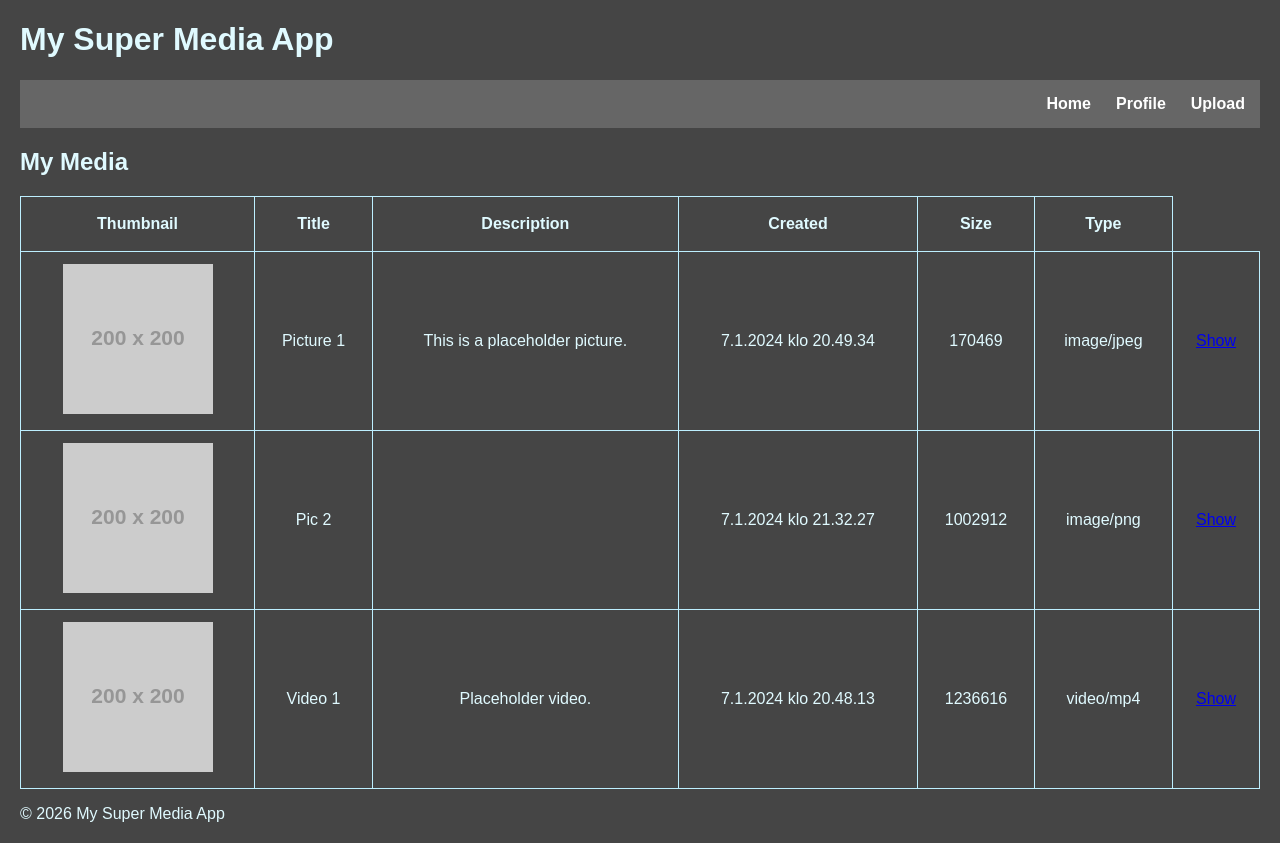
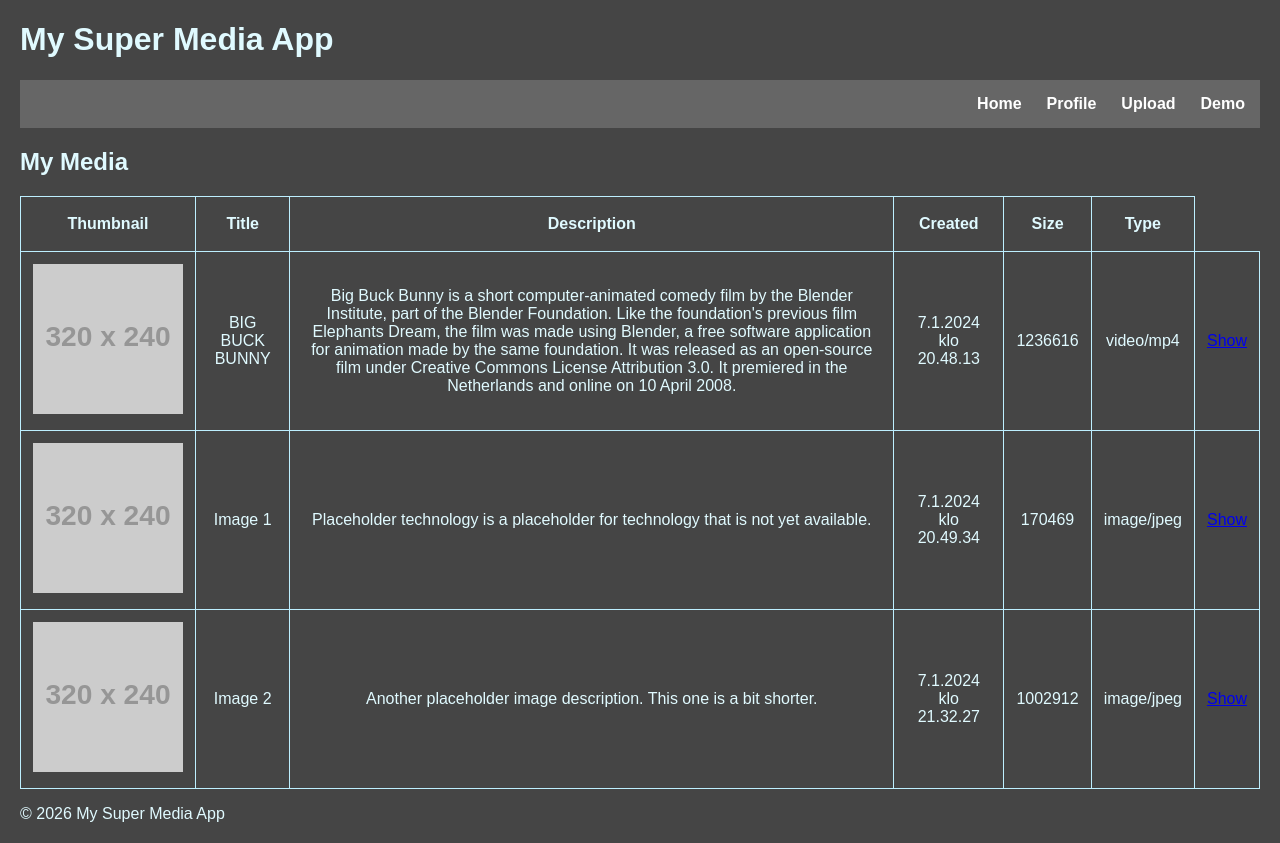
Before and after one commit to Unzila001/Week4-React, a React (Vite) app: page / in a window 1280 px wide. Built offline with nearby package versions, Linux system fonts and the light colour scheme.

Commit message:
Complete Hooks Lab 1 - Fetch JSON data using useEffect

```diff
--- /dev/null
+++ b/public/test.json
@@ -0,0 +1,35 @@
+[
+  {
+    "media_id": 1,
+    "user_id": 1,
+    "filename": "http://distribution.bbb3d.renderfarming.net/video/mp4/bbb_sunflower_1080p_60fps_normal.mp4",
+    "thumbnail": "http://placehold.co/320/240/png",
+    "filesize": 1236616,
+    "media_type": "video/mp4",
+    "title": "BIG BUCK BUNNY",
+    "description": "Big Buck Bunny is a short computer-animated comedy film by the Blender Institute, part of the Blender Foundation. Like the foundation's previous film Elephants Dream, the film was made using Blender, a free software application for animation made by the same foundation. It was released as an open-source film under Creative Commons License Attribution 3.0. It premiered in the Netherlands and online on 10 April 2008.",
+    "created_at": "2024-01-07T20:48:13.000Z"
+  },
+  {
+    "media_id": 2,
+    "user_id": 1,
+    "filename": "https://placehold.co/1200x800/CCCCCC/FFFFFF/png",
+    "thumbnail": "https://placehold.co/320x240/CCCCCC/FFFFFF/png",
+    "filesize": 170469,
+    "media_type": "image/jpeg",
+    "title": "Image 1",
+    "description": "Placeholder technology is a placeholder for technology that is not yet available.",
+    "created_at": "2024-01-07T20:49:34.000Z"
+  },
+  {
+    "media_id": 3,
+    "user_id": 2,
+    "filename": "https://placehold.co/800x600/22FF44/FFFFFF/png",
+    "thumbnail": "https://placehold.co/320x240/22FF44/FFFFFF/png",
+    "filesize": 1002912,
+    "media_type": "image/jpeg",
+    "title": "Image 2",
+    "description": "Another placeholder image description. This one is a bit shorter.",
+    "created_at": "2024-01-07T21:32:27.000Z"
+  }
+]
--- a/src/App.jsx
+++ b/src/App.jsx
@@ -6,6 +6,7 @@ import Home from './views/Home';
 import Profile from './views/Profile';
 import Upload from './views/Upload';
 import Single from './views/Single';
+import Demo from './views/Demo';
 
 const App = () => {
   return (
@@ -16,6 +17,7 @@ const App = () => {
           <Route path="/profile" element={<Profile />} />
           <Route path="/upload" element={<Upload />} />
           <Route path="/single" element={<Single />} />
+          <Route path="/demo" element={<Demo />} />
         </Route>
       </Routes>
     </BrowserRouter>
--- a/src/components/Layout.jsx
+++ b/src/components/Layout.jsx
@@ -17,6 +17,9 @@ const Layout = () => {
           <li>
             <Link to="/upload">Upload</Link>
           </li>
+          <li>
+            <Link to="/demo">Demo</Link>
+          </li>
         </ul>
       </nav>
 
--- /dev/null
+++ b/src/utils/fetchData.js
@@ -0,0 +1,23 @@
+/**
+ * Fetches data from a given URL using the Fetch API.
+ *
+ * @async
+ * @param {string} url - the url to fetch data from
+ * @param {object} options - fetch options
+ * @return {Promise<object>} - the fetched data as a JS object
+ */
+const fetchData = async (url, options = {}) => {
+  // console.log('fetching data from url: ', url);
+  const response = await fetch(url, options);
+  const json = await response.json();
+  if (!response.ok) {
+    // console.log('json', json);
+    if (json.message) {
+      throw new Error(json.message);
+    }
+    throw new Error(`Error ${response.status} occured`);
+  }
+  return json;
+};
+
+export {fetchData};
--- /dev/null
+++ b/src/views/Demo.jsx
@@ -0,0 +1,29 @@
+import {useState, useEffect, useRef} from 'react';
+
+const Demo = () => {
+  const [count, setCount] = useState(0);
+  const refCount = useRef(0);
+
+  const addWithState = () => {
+    setCount(count + 1);
+    console.log(count);
+  };
+
+  const addWithRef = () => {
+    refCount.current++;
+    console.log(refCount.current);
+  };
+
+  useEffect(() => {
+    console.log('Count has changed:', count);
+  }, [count]);
+  return (
+    <div>
+      <p>Count: {count}</p>
+      <button onClick={addWithState}>Add one</button>
+      <button onClick={addWithRef}>Add with Ref</button>
+    </div>
+  );
+};
+
+export default Demo;
--- a/src/views/Home.jsx
+++ b/src/views/Home.jsx
@@ -1,44 +1,26 @@
 import MediaRow from '../components/MediaRow';
-import {useState} from 'react';
+import {useState, useEffect} from 'react';
 import SingleView from '../components/SingleView';
+import {fetchData} from '../utils/fetchData';
 
 const Home = () => {
   const [selectedItem, setSelectedItem] = useState(null);
-  const mediaArray = [
-    {
-      media_id: 8,
-      user_id: 5,
-      filename: 'https://placehold.co/800?text=Pic1&font=roboto.jpg',
-      thumbnail: 'https://placehold.co/200?text=Thumb1&font=roboto.jpg',
-      filesize: 170469,
-      media_type: 'image/jpeg',
-      title: 'Picture 1',
-      description: 'This is a placeholder picture.',
-      created_at: '2024-01-07T20:49:34.000Z',
-    },
-    {
-      media_id: 9,
-      user_id: 7,
-      filename: 'https://placehold.co/800?text=Pic2&font=oswald.png',
-      thumbnail: 'https://placehold.co/200?text=Thumb2&font=oswald.png',
-      filesize: 1002912,
-      media_type: 'image/png',
-      title: 'Pic 2',
-      description: '',
-      created_at: '2024-01-07T21:32:27.000Z',
-    },
-    {
-      media_id: 17,
-      user_id: 2,
-      filename: 'https://placeholdervideo.dev/1920x1080',
-      thumbnail: 'https://placehold.co/200?text=Video&font=oswald.png',
-      filesize: 1236616,
-      media_type: 'video/mp4',
-      title: 'Video 1',
-      description: 'Placeholder video.',
-      created_at: '2024-01-07T20:48:13.000Z',
-    },
-  ];
+  const [mediaArray, setMediaArray] = useState([]);
+
+  useEffect(() => {
+    const getMedia = async () => {
+      try {
+        const json = await fetchData('test.json');
+        setMediaArray(json);
+      } catch (error) {
+        console.error(error);
+      }
+    };
+
+    getMedia();
+  }, []);
+
+  console.log(mediaArray);
 
   return (
     <>
```
